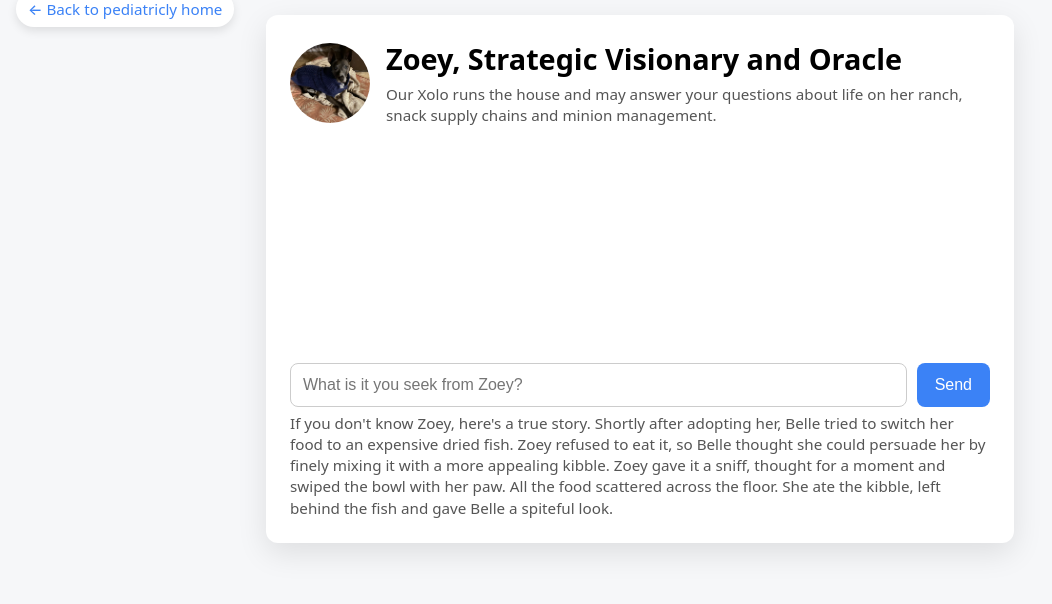
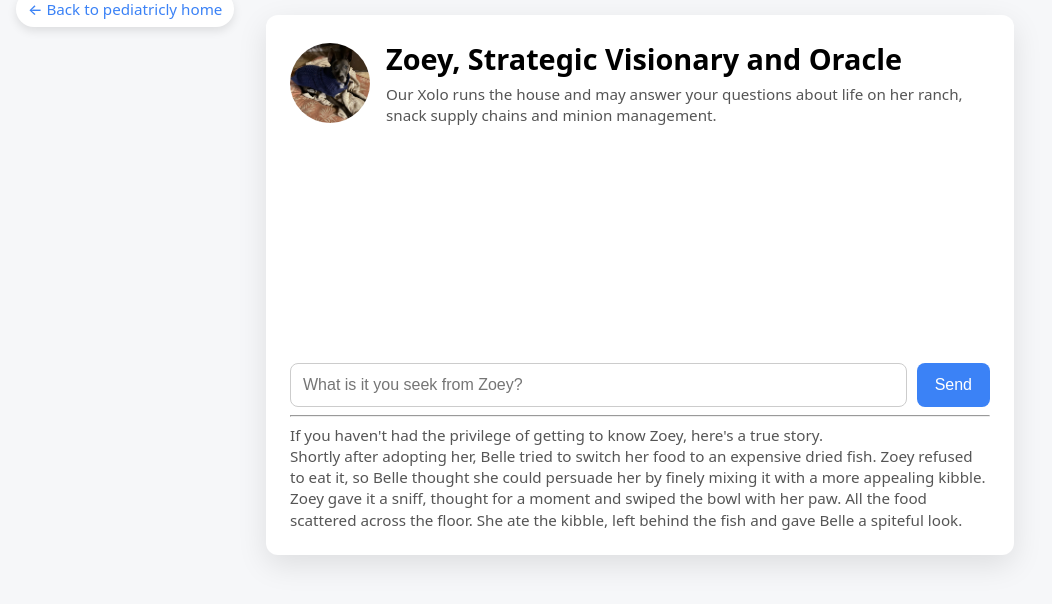
Before and after one commit to pediatricly/xolobot, a Django app: page / in a window 1280 px wide. Shown: the part 25-629 px from the top of the page, without its empty margins (0-1052 px from the left). Run offline with Django 5.2, Linux system fonts and the light colour scheme.

Commit message:
kibble story 2

```diff
--- a/chatbot/templates/chatbot/index.html
+++ b/chatbot/templates/chatbot/index.html
@@ -30,9 +30,10 @@
         <button type="submit">Send</button>
     </form>
 
-   <div class='footer-text'>
+   <div class='footer-text'><hr>
      <p class='subtitle'>
-          If you don't know Zoey, here's a true story. Shortly after adopting her, Belle tried to switch her food
+          If you haven't had the privilege of getting to know Zoey, here's a true story.<br>
+          Shortly after adopting her, Belle tried to switch her food
           to an expensive dried fish. Zoey refused to eat it, so Belle thought she could persuade her by finely mixing it
           with a more appealing kibble. Zoey gave it a sniff, thought for a moment and swiped the bowl with her paw.
           All the food scattered across the floor. She ate the kibble, left behind the fish and gave Belle a spiteful look.
```
